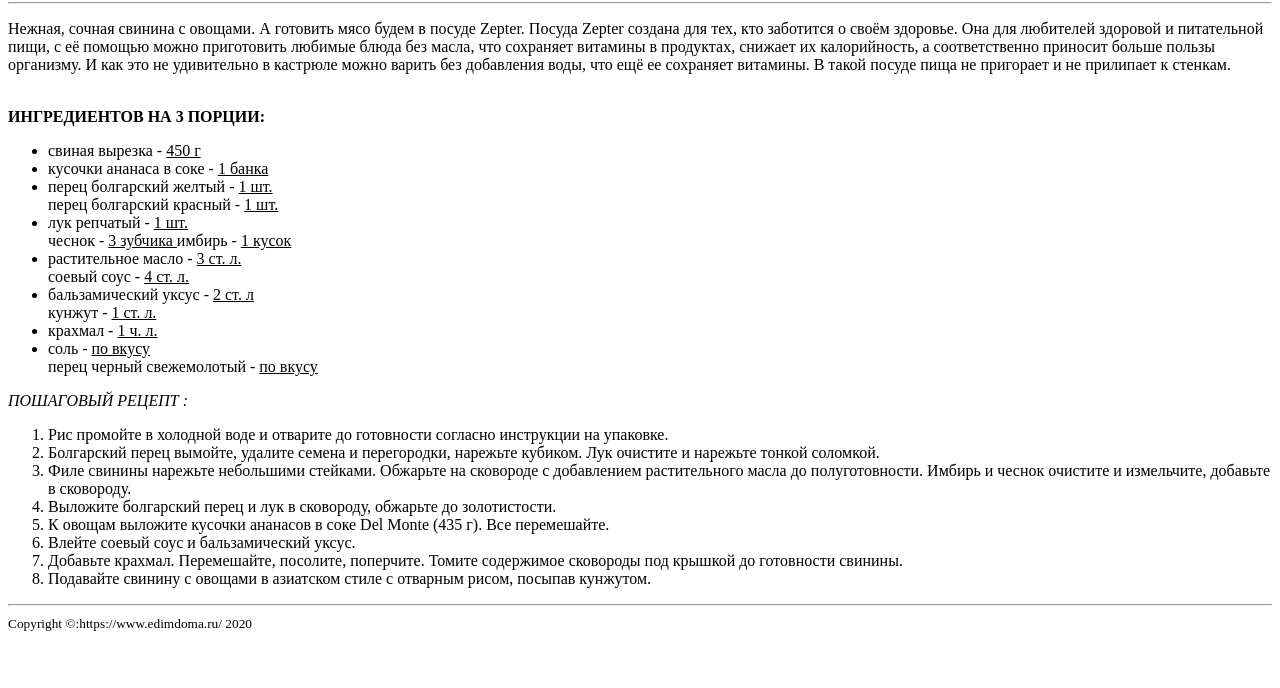
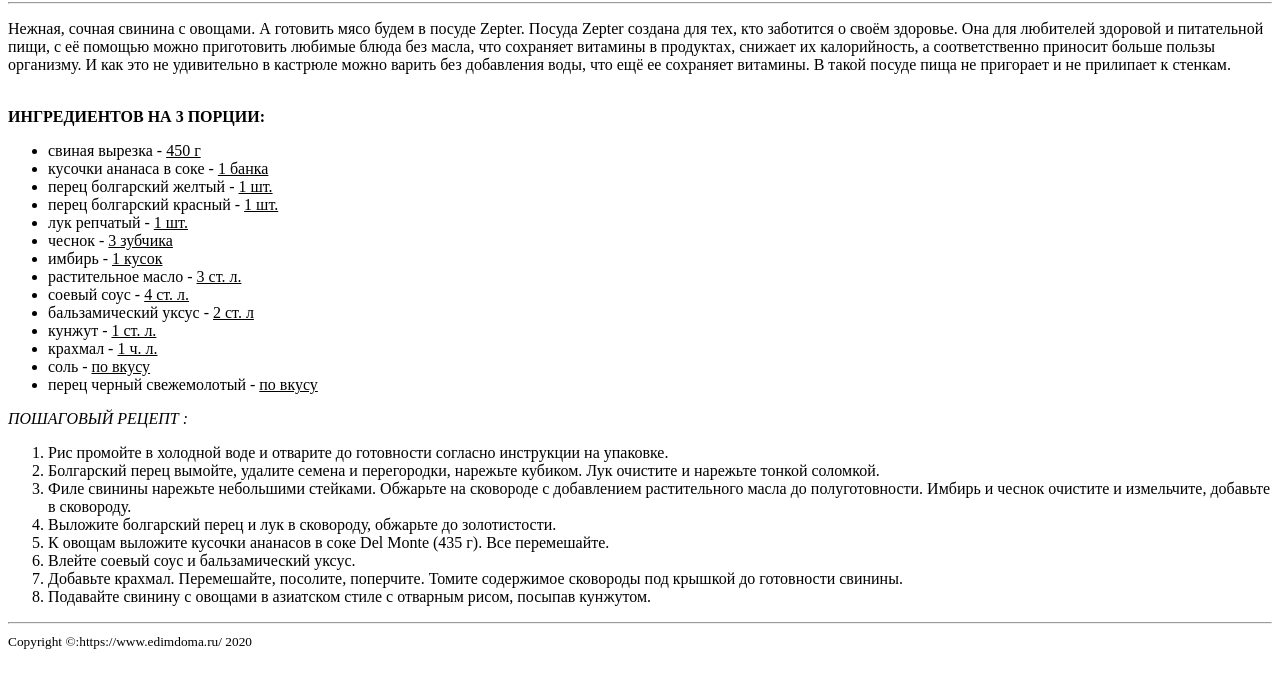
Before and after one commit to Max-Larionov/recip1, a plain HTML site: page index.html in a window 1280 px wide. Shown: the part 78-766 px from the top of the page. Drawn offline with Linux system fonts and the light colour scheme.

Commit message:
Add files via upload

```diff
--- a/index.html
+++ b/index.html
@@ -32,39 +32,39 @@
                 <li>
                     перец болгарский желтый - <u>1 шт.</u>
                 </li>
-                <l1>
+                <li>
                     перец болгарский красный - <u>1 шт.</u>
-                </l1>
+                </li>
                 <li>
                     лук репчатый - <u>1 шт.</u>
                 </li>
-                <l1>
+                <li>
                     чеснок - <u>3 зубчика </u>
-                </l1>
-                <l1>
+                </li>
+                <li>
                     имбирь - <u>1 кусок</u>
-                </l1>
+                </li>
                 <li>
                     растительное масло - <u>3 ст. л.</u>
                 </li>
-                <l1>
+                <li>
                     соевый соус - <u>4 ст. л.</u>
-                </l1>
+                </li>
                 <li>
                     бальзамический уксус - <u>2 ст. л</u>
                 </li>
-                <l1>
+                <li>
                     кунжут - <u>1 ст. л.</u>
-                </l1>
+                </li>
                 <li>
                     крахмал - <u>1 ч. л.</u>
                 </li>
                 <li>
                     соль - <u>по вкусу</u>
                 </li>
-                <l1>
+                <li>
                     перец черный свежемолотый - <u>по вкусу</u>
-                </l1>
+                </li>
             </ul>
             <i>ПОШАГОВЫЙ РЕЦЕПТ :</i>
             <ol>
```
